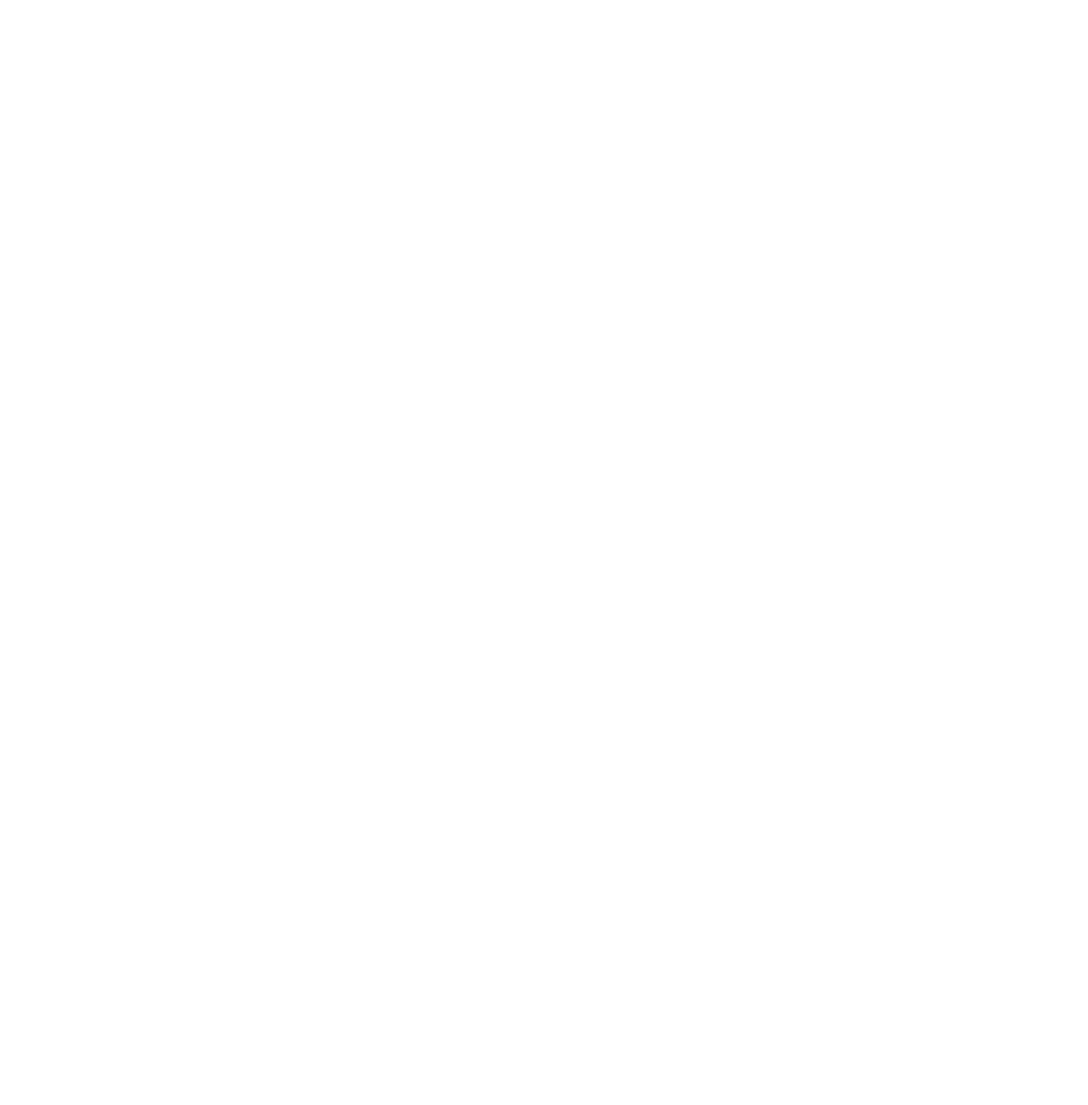
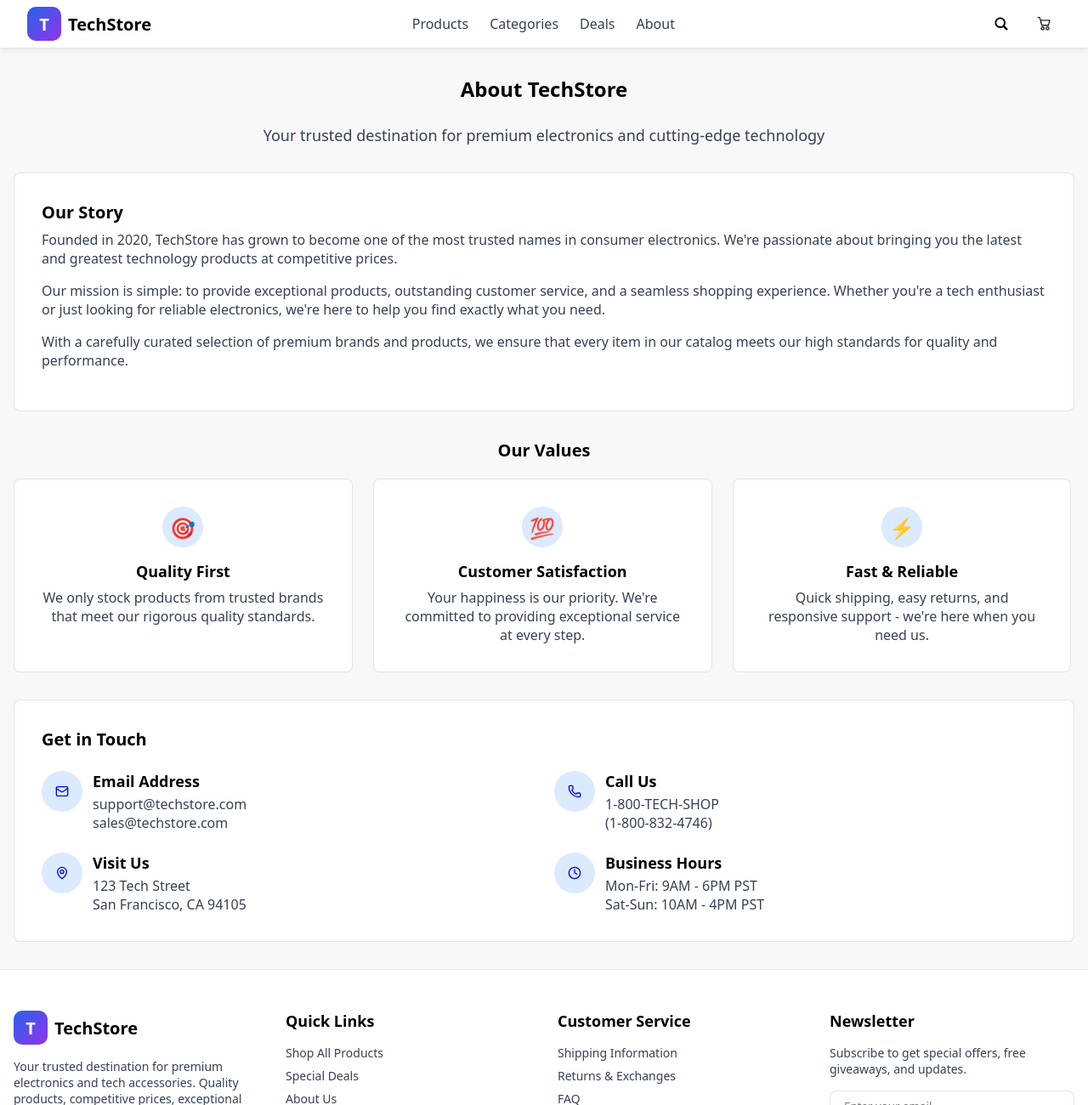
Before and after one commit to w1spuchy/E-commerce-site, a plain HTML site: page pages/about.html in a window 1280 px wide. Shown: the top 1300 px of the page at 85% size. Before the commit the page ends 800 px from the top, so only its background shows below. Drawn offline with Linux system fonts and the light colour scheme.

Commit message:
add: added aboutpage layout and stylesheet

```diff
--- a/pages/about.html
+++ b/pages/about.html
@@ -0,0 +1,282 @@
+<!DOCTYPE html>
+<html lang="en">
+<head>
+    <meta charset="UTF-8">
+    <meta name="viewport" content="width=device-width, initial-scale=1.0">
+    <title>TechStore</title>
+    <link rel="stylesheet" href="../css/about.css">
+    <link rel="stylesheet" href="https://cdnjs.cloudflare.com/ajax/libs/font-awesome/7.0.1/css/all.min.css" integrity="sha512-2SwdPD6INVrV/lHTZbO2nodKhrnDdJK9/kg2XD1r9uGqPo1cUbujc+IYdlYdEErWNu69gVcYgdxlmVmzTWnetw==" crossorigin="anonymous" referrerpolicy="no-referrer" />
+    <script type="module" src="../scripts/about.js"></script>
+</head>
+<body>
+    <header>
+        <div id="desktop-header">
+            <a id="logo-container" href="./index.html">
+                <div id="logo-background">
+                    <div id="logo-text" style="font-weight: bold; color: white; font-size: 20px;">
+                        T
+                    </div>
+                </div>
+                <div id="logo-name" style="font-weight: bold; font-size: 20px;">
+                    TechStore
+                </div>
+            </a>
+            <nav id="header-nav">
+                <ul class="header-list">
+                    <li class="menu-item">
+                        <a href="./index.html">Products</a>
+                    </li>
+                    <li class="menu-item">
+                        <a href="./categories.html">Categories</a>
+                    </li>
+                    <li class="menu-item">
+                        <a href="./deals.html">Deals</a>
+                    </li>
+                    <li class="menu-item">
+                        <a href="./about.html">About</a>
+                    </li>
+                </ul>
+            </nav>
+            <div id="header-actions-bar">
+                <div id="header-search">
+                    <label id="header-search-button" class="rounded-button">
+                        <img src="../icons/Search.ico" alt="Search">
+                    </label>
+                </div>
+                <a href="./product-cart.html" id="header-cart-button" class="rounded-button">
+                    <img src="../icons/Cart.ico" alt="Cart">
+                </a>
+                <label for="menu-checkbox" id="burger-menu-button" class="rounded-button">
+                    <img src="../icons/Menu.ico" alt="Menu">
+                </label>
+            </div>
+        </div>
+        <input type="checkbox" id="menu-checkbox" style="display: none;">
+        <nav id="header-nav-mobile">
+            <ul class="header-list">
+                <li class="menu-item">
+                    <a href="./index.html">Products</a>
+                </li>
+                <li class="menu-item">
+                    <a href="./categories.html">Categories</a>
+                </li>
+                <li class="menu-item">
+                    <a href="./deals.html">Deals</a>
+                </li>
+                <li class="menu-item">
+                    <a href="./about.html">About</a>
+                </li>
+            </ul>
+        </nav>
+        <div id="header-search-section">
+            <div id="header-search-bar">
+                <div id="search-input-section" class="search-wrapper">
+                    <div class="rounded-button">
+                        <img src="../icons/Search.ico" alt="Search">
+                    </div>
+                    <input type="text" id="header-search-input" autocomplete="off" placeholder="Search">
+                </div>
+                <div id="search-result-section" class="search-wrapper">
+                    <ul id="search-result-list">
+                    </ul>
+                </div>
+            </div>
+        </div>
+    </header>
+    <main>
+        <div id="main-container">
+            <div id="main-title">
+                <h1 class="title-text">About TechStore</h1>
+                <p>
+                    Your trusted destination for premium electronics and cutting-edge technology
+                </p>
+            </div>
+            <section id="story-section" class="rounded-section">
+                <h2 class="title-text">Our Story</h2>
+                <p>
+                    Founded in 2020, TechStore has grown to become one of the most trusted names in consumer electronics. We're passionate about bringing you the latest and greatest technology products at competitive prices.
+                </p>
+                <p>
+                    Our mission is simple: to provide exceptional products, outstanding customer service, and a seamless shopping experience. Whether you're a tech enthusiast or just looking for reliable electronics, we're here to help you find exactly what you need.
+                </p>
+                <p>
+                    With a carefully curated selection of premium brands and products, we ensure that every item in our catalog meets our high standards for quality and performance.
+                </p>
+            </section>
+            <section id="values-section">
+                <h2 class="title-text">Our Values</h2>
+                <ul id="values-list">
+                    <li class="rounded-section">
+                        <div class="sign-background">
+                            <span>🎯</span>
+                        </div>
+                        <h3 class="title-text">Quality First</h3>
+                        <p>We only stock products from trusted brands that meet our rigorous quality standards.</p>
+                    </li>
+                    <li class="rounded-section">
+                        <div class="sign-background">
+                            <span>💯</span>
+                        </div>
+                        <h3 class="title-text">Customer Satisfaction</h3>
+                        <p>Your happiness is our priority. We're committed to providing exceptional service at every step.</p>
+                    </li>
+                    <li class="rounded-section">
+                        <div class="sign-background">
+                            <span>⚡</span>
+                        </div>
+                        <h3 class="title-text">Fast & Reliable</h3>
+                        <p>Quick shipping, easy returns, and responsive support - we're here when you need us.</p>
+                    </li>
+                </ul>
+            </section>
+            <section id="contacts-section" class="rounded-section">
+                <h2 class="title-text">Get in Touch</h2>
+                <ul>
+                    <li>
+                        <div class="icon-section">
+                            <div class="sign-background">
+                                <svg xmlns="http://www.w3.org/2000/svg" width="16" height="16" viewBox="0 0 24 24" fill="none" stroke="blue" stroke-width="2" stroke-linecap="round" stroke-linejoin="round" class="lucide lucide-mail-icon lucide-mail"><path d="m22 7-8.991 5.727a2 2 0 0 1-2.009 0L2 7"/><rect x="2" y="4" width="20" height="16" rx="2"/></svg>
+                            </div>
+                        </div>
+                        <div>
+                            <h3>Email Address</h3>
+                            <p>support@techstore.com</p>
+                            <p>sales@techstore.com</p>
+                        </div>
+                    </li>
+                    <li>
+                        <div class="icon-section">
+                            <div class="sign-background">
+                                <svg xmlns="http://www.w3.org/2000/svg" width="16" height="16" viewBox="0 0 24 24" fill="none" stroke="blue" stroke-width="2" stroke-linecap="round" stroke-linejoin="round" class="lucide lucide-phone-icon lucide-phone"><path d="M13.832 16.568a1 1 0 0 0 1.213-.303l.355-.465A2 2 0 0 1 17 15h3a2 2 0 0 1 2 2v3a2 2 0 0 1-2 2A18 18 0 0 1 2 4a2 2 0 0 1 2-2h3a2 2 0 0 1 2 2v3a2 2 0 0 1-.8 1.6l-.468.351a1 1 0 0 0-.292 1.233 14 14 0 0 0 6.392 6.384"/></svg>
+                            </div>
+                        </div>
+                        <div>
+                            <h3>Call Us</h3>
+                            <p>1-800-TECH-SHOP</p>
+                            <p>(1-800-832-4746)</p>
+                        </div>
+                    </li>
+                    <li>
+                        <div class="icon-section">
+                            <div class="sign-background">
+                                <svg xmlns="http://www.w3.org/2000/svg" width="16" height="16" viewBox="0 0 24 24" fill="none" stroke="blue" stroke-width="2" stroke-linecap="round" stroke-linejoin="round" class="lucide lucide-map-pin-icon lucide-map-pin"><path d="M20 10c0 4.993-5.539 10.193-7.399 11.799a1 1 0 0 1-1.202 0C9.539 20.193 4 14.993 4 10a8 8 0 0 1 16 0"/><circle cx="12" cy="10" r="3"/></svg>
+                            </div>
+                        </div>
+                        <div>
+                            <h3>Visit Us</h3>
+                            <p>123 Tech Street</p>
+                            <p>San Francisco, CA 94105</p>
+                        </div>
+                    </li>
+                    <li>
+                        <div class="icon-section">
+                            <div class="sign-background">
+                                <svg xmlns="http://www.w3.org/2000/svg" width="16" height="16" viewBox="0 0 24 24" fill="none" stroke="blue" stroke-width="2" stroke-linecap="round" stroke-linejoin="round" class="lucide lucide-clock-icon lucide-clock"><circle cx="12" cy="12" r="10"/><path d="M12 6v6l4 2"/></svg>
+                            </div>
+                        </div>
+                        <div>
+                            <h3>Business Hours</h3>
+                            <p>Mon-Fri: 9AM - 6PM PST</p>
+                            <p>Sat-Sun: 10AM - 4PM PST</p>
+                        </div>
+                    </li>
+                </ul>
+            </section>
+        </div>
+    </main>
+    <footer>
+        <div class="upper-footer">
+            <div class="footer-social-media-container footer-block">
+                <div class="footer-logo-container">
+                    <div class="logo-background">
+                        <div class="logo-text" style="font-weight: bold; color: white; font-size: 20px;">
+                            T
+                        </div>
+                    </div>
+                    <div class="logo-name" style="font-weight: bold; font-size: 20px;">
+                        TechStore
+                    </div>
+                </div>
+                <p class="footer-text">Your trusted destination for premium electronics and tech accessories. Quality products, competitive prices, exceptional service.</p>
+                <div class="footer-media-links-container">
+                    <a href="">
+                        <i class="fa-brands fa-facebook-f"></i>
+                    </a>
+                    <a href="">
+                        <i class="fa-brands fa-twitter"></i>
+                    </a>
+                    <a href="">
+                        <i class="fa-brands fa-instagram"></i>
+                    </a>
+                    <a href="">
+                        <i class="fa-brands fa-youtube"></i>
+                    </a>
+                </div>
+            </div>
+            <div class="footer-quick-links-container footer-block">
+                <p class="footer-title-text">Quick Links</p>
+                <ul class="footer-links-list">
+                    <li class="footer-text">
+                        <a href="./index.html">Shop All Products</a>
+                    </li>
+                    <li class="footer-text">
+                        <a href="./deals.html">Special Deals</a>
+                    </li>
+                    <li class="footer-text">
+                        <a href="./about.html">About Us</a>
+                    </li>
+                    <li class="footer-text">
+                        <a href="">Contact Support</a>
+                    </li>
+                </ul>
+            </div>
+            <div class="footer-customer-service-container footer-block">
+                <p class="footer-title-text">Customer Service</p>
+                <ul class="footer-links-list">
+                    <li class="footer-text">
+                        <a href="">Shipping Information</a>
+                    </li>
+                    <li class="footer-text">
+                        <a href="">Returns & Exchanges</a>
+                    </li>
+                    <li class="footer-text">
+                        <a href="">FAQ</a>
+                    </li>
+                    <li class="footer-text">
+                        <a href="">Track Order</a>
+                    </li>
+                </ul>
+                <div class="support-info-block">
+                    <p class="footer-text">Customer Support:</p>
+                    <p class="footer-text" style="font-weight: 600;">1-800-TECH-SHOP</p>
+                    <p class="footer-text">support@techstore.com</p>
+                </div>
+            </div>
+            <div class="footer-newsletter-container footer-block">
+                <p class="footer-title-text">Newsletter</p>
+                <p class="footer-text">Subscribe to get special offers, free giveaways, and updates.</p>
+                <div class="input-email-section">
+                    <input type="text" placeholder="Enter your email" id="footer-email-input">
+                    <button id="footer-newsletter-button">Subscribe</button>
+                </div>
+            </div>
+        </div>
+        <div class="lower-footer">
+            <p class="footer-text">© 2026 TechStore. All rights reserved.</p>
+            <div class="footer-list-container">
+                <ul>
+                    <li class="footer-text">
+                        <a href="">Privacy Policy</a>
+                    </li>
+                    <li class="footer-text">
+                        <a href="">Terms of Service</a>
+                    </li>
+                    <li class="footer-text">
+                        <a href="">Cookie Policy</a>
+                    </li>
+                </ul>
+            </div>
+        </div>
+    </footer>
+</body>
+</html>
--- /dev/null
+++ b/scripts/about.js
@@ -0,0 +1,3 @@
+import { initSearch } from "./block_scripts/search.js";
+
+initSearch();
--- /dev/null
+++ b/scss/about.scss
@@ -0,0 +1,213 @@
+@import "./base/base_styles";
+@import "./blocks/header";
+@import "./blocks/footer";
+@import "./element_styles/colors";
+
+*
+{
+    font-family: ui-sans-serif, system-ui, sans-serif, "Apple Color Emoji", "Segoe UI Emoji", "Segoe UI Symbol", "Noto Color Emoji";
+}
+
+main
+{
+    display: flex;
+    flex-direction: column;
+    align-items: center;
+    background-color: #f8f8f8;
+}
+
+.title-text
+{
+    font-weight: 600;
+    margin: 0px 0px 8px;
+}
+
+h1
+{
+    font-size: 24px;
+}
+
+h2
+{
+    font-size: 20px;
+}
+
+h3
+{
+    font-size: 18px;
+}
+
+
+#main-container
+{
+    display: flex;
+    flex-direction: column;
+    align-items: center;
+    gap: 32px;
+    padding: 32px 16px;
+    max-width: 1248px;
+}
+
+
+.rounded-section
+{
+    padding: 32px;
+    border-radius: 8px;
+    border: 1px solid $light-shadow;
+    background-color: white;
+    box-sizing: border-box;
+}
+
+.sign-background
+{
+    display: flex;
+    justify-content: center;
+    align-items: center;
+    height: 48px;
+    width: 48px;
+    margin-bottom: 16px;
+    border-radius: 50%;
+    border: none;
+    background-color: #dbeafe;
+
+}
+
+
+#main-title
+{
+    display: flex;
+    flex-direction: column;
+    align-items: center;
+
+    p
+    {
+        font-size: 18px;
+        color: $light-text-color;
+        margin-bottom: 0px;
+        text-align: center;
+    }
+}
+
+#story-section
+{
+    p
+    {
+        color: $light-text-color;
+        margin: 0px 0px 16px;
+    }
+}
+
+#values-section
+{
+    display: flex;
+    flex-direction: column;
+    align-items: center;
+
+    h2
+    {
+        margin-bottom: 20px;
+    }
+
+    ul
+    {
+        display: flex;
+        flex-direction: row;
+        gap: 24px;
+        width: 100%;
+
+        li
+        {
+            display: flex;
+            flex-direction: column;
+            align-items: center;
+            width: calc(33% - 13px);
+
+            span
+            {
+                height: 32px;
+                width: 32px;
+                text-align: center;
+                font-size: 24px;
+            }
+
+            h3
+            {
+                text-align: center;
+            }
+
+            p
+            {
+                text-align: center;
+                color: $light-text-color;
+                margin: 0px;
+            }
+        }
+    }
+
+}
+
+#contacts-section
+{
+    display: flex;
+    flex-direction: column;
+    width: 100%;
+
+    h2
+    {
+        margin: 0px 0px 24px;
+    }
+
+    ul
+    {
+        display: flex;
+        flex-direction: row;
+        flex-wrap: wrap;
+        gap: 24px;
+        width: 100%;
+
+        li
+        {
+            display: flex;
+            flex-direction: row;
+            gap: 12px;
+            width: calc(50% - 12px);
+
+            h3
+            {
+                margin: 0px 0px 4px;
+            }
+            p
+            {
+                color: $light-text-color;
+                margin: 0px;
+            }
+        }
+    }
+}
+
+@media (max-width: 768px)
+{
+    #values-section
+    {
+        ul
+        {
+            flex-direction: column;
+            li
+            {
+                width: 100%;
+            }
+        }
+    }
+
+    #contacts-section
+    {
+        ul
+        {
+            flex-direction: column;
+            li
+            {
+                width: 100%;
+            }
+        }
+    }
+}
```
Also changed, not shown: pages/index.html (+14 -14 lines), css/about.css (added), pages/categories.html (added), pages/deals.html (added), pages/product-cart.html (added), pages/product-page.html (added), 1 other file.
